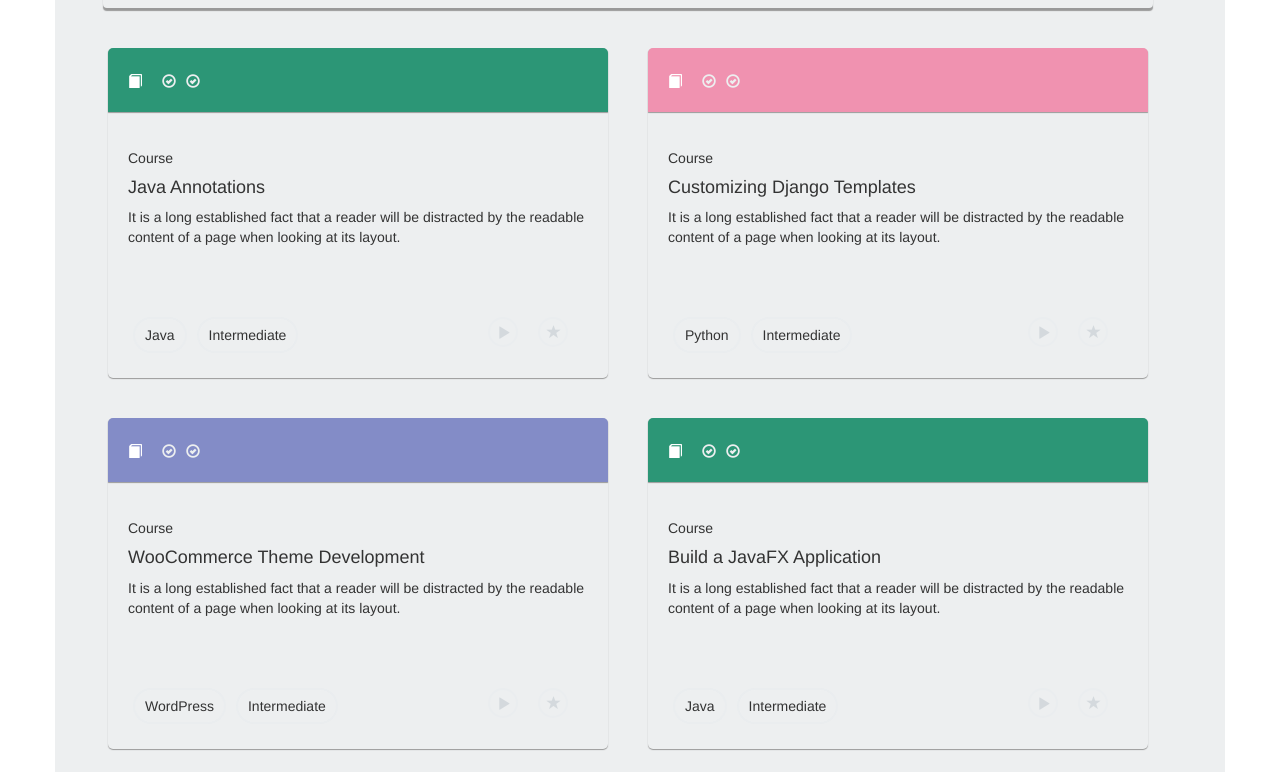
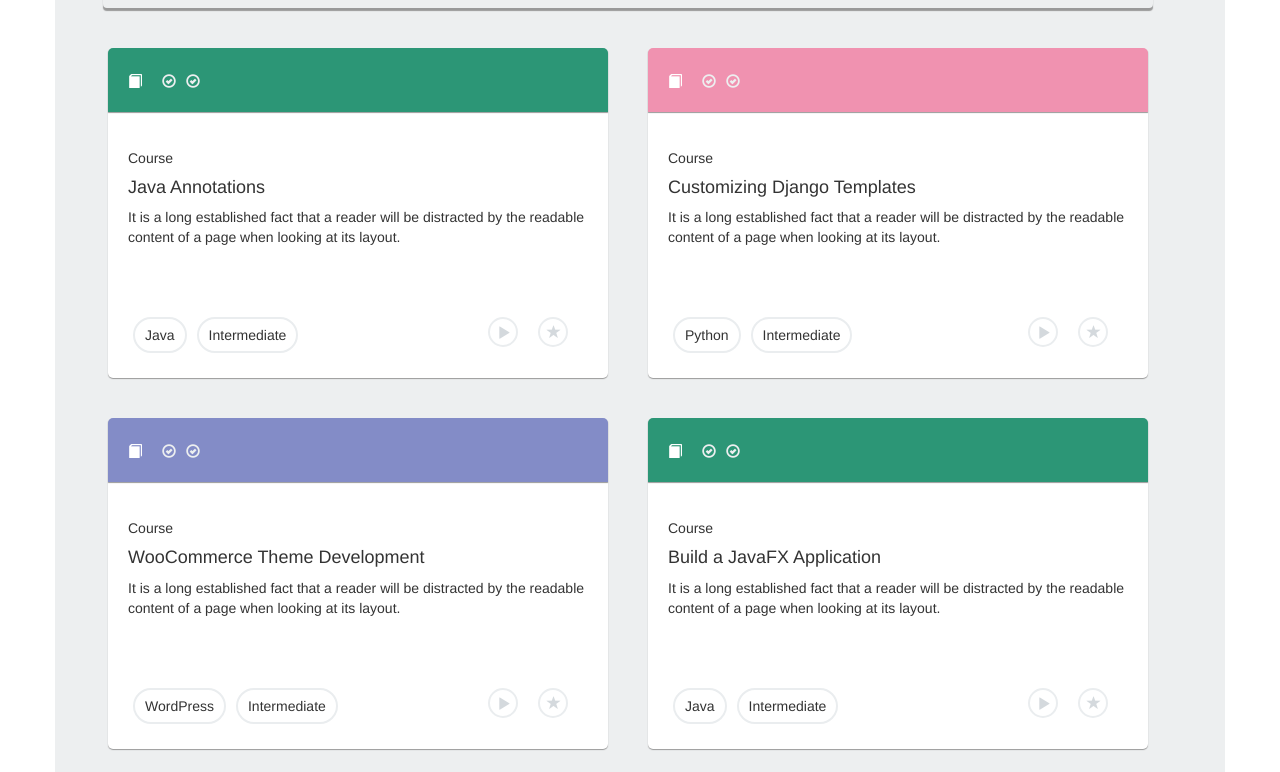
Before and after one commit to keirstaple/Treehouse-lib, a plain HTML site: page index.html in a window 1280 px wide. Shown: the part 51-823 px from the top of the page. Drawn offline with nearby package versions, Linux system fonts and the light colour scheme.

Commit message:
add white background to courses

```diff
--- a/css/styles.css
+++ b/css/styles.css
@@ -6,7 +6,6 @@ html {
 .container {
   border: solid #EDEFF0;
   background-color: #EDEFF0;
-  margin-right:
 }
 
 .navbar {
@@ -32,7 +31,6 @@ html {
 }
 
 .courses {
-  /*margin-left: -15px;*/
   margin-left:  15px;
 }
 
@@ -46,6 +44,7 @@ html {
  margin: 20px;
  border-radius: 5px;
  padding: 20px;
+ background-color: white;
 }
 
 .box2 {
@@ -58,6 +57,7 @@ html {
  margin: 20px;
  border-radius: 5px;
  padding: 20px;
+ background-color: white;
 }
 
 .box3 {
@@ -70,6 +70,7 @@ html {
  margin: 20px;
  border-radius: 5px;
  padding: 20px;
+ background-color: white;
 }
 
 .box4 {
@@ -82,6 +83,7 @@ html {
  margin: 20px;
  border-radius: 5px;
  padding: 20px;
+ background-color: white;
 }
 
 .button {
@@ -121,6 +123,7 @@ html {
 .content {
   margin-top: 80px;
   margin-bottom: 50px;
+  /*background: white;*/
 }
 
 .box1 .boxNav {
```
